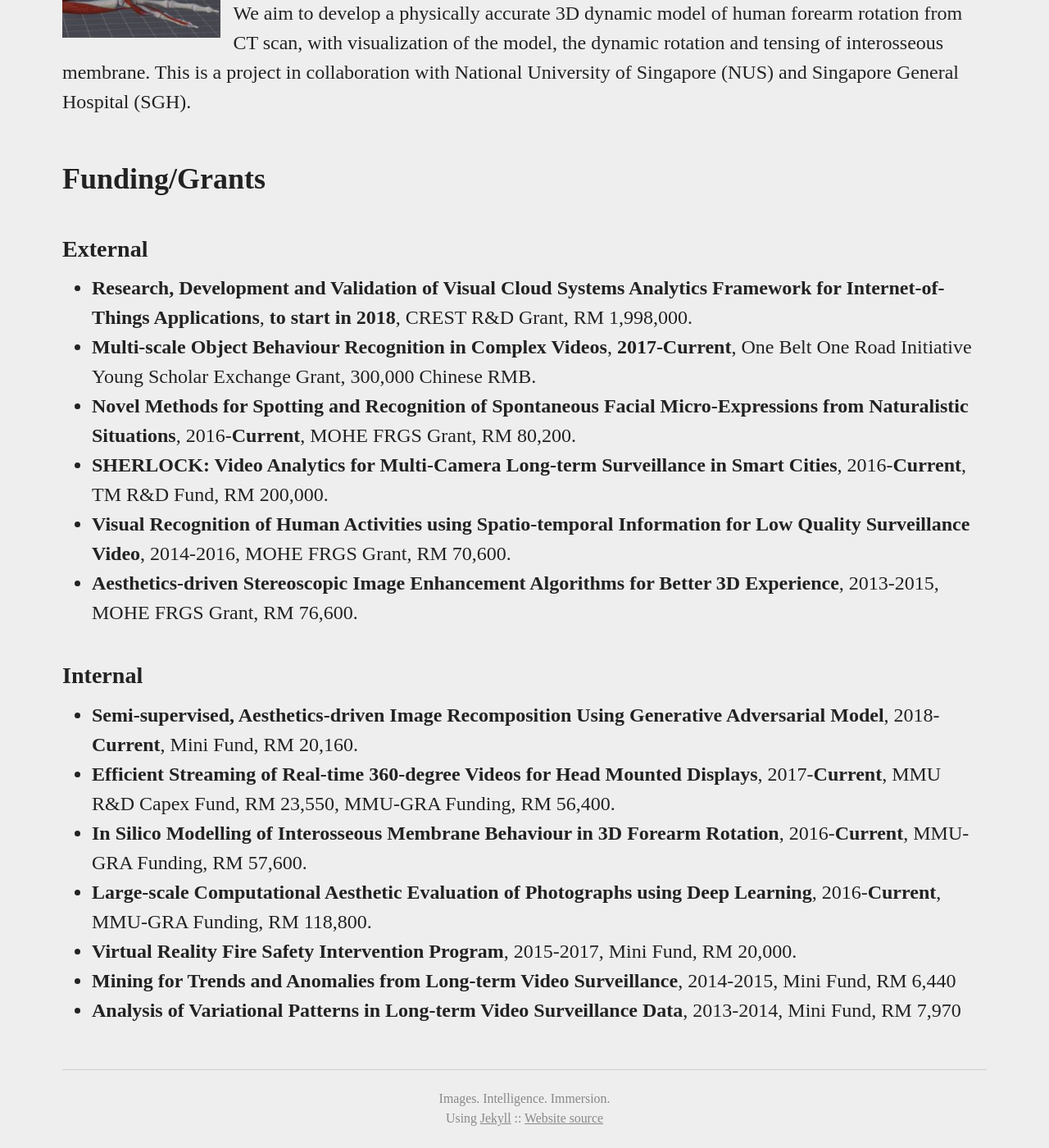
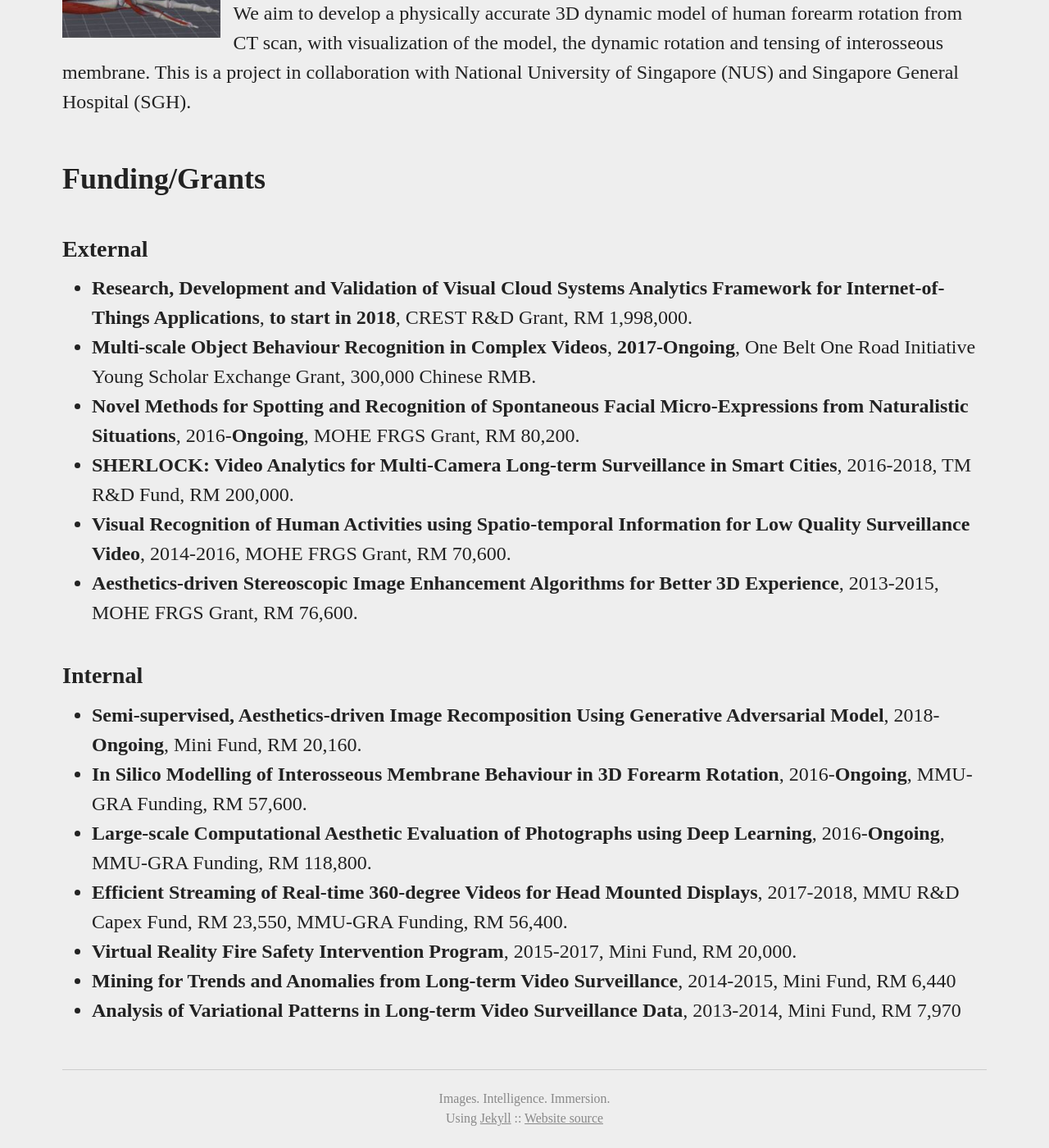
Before and after one commit to viprlab/viprlab.github.io, a Jekyll site: the page built from research.md, in a window 1280 px wide and 1400 px high, scrolled down 2222 px. Shown: the whole window at 82% size. Built offline with Jekyll 4.4.1, drawn with Linux system fonts in a browser that asks for light colours.

Commit message:
Update grant periods

```diff
--- a/research.md
+++ b/research.md
@@ -50,19 +50,19 @@ The mechanism that allows for human forearm rotation is still poorly understood.
 
 ### External
 - **Research, Development and Validation of Visual Cloud Systems Analytics Framework for Internet-of-Things Applications**{:.hilite}, **to start in 2018**{:.marker}, CREST R&D Grant, RM 1,998,000.
-- **Multi-scale Object Behaviour Recognition in Complex Videos**{:.hilite}, **2017-Current**{:.marker}, One Belt One Road Initiative Young Scholar Exchange Grant, 300,000 Chinese RMB.
-- **Novel Methods for Spotting and Recognition of Spontaneous Facial Micro-Expressions from Naturalistic Situations**{:.hilite}, 2016-**Current**{:.marker}, MOHE FRGS Grant, RM 80,200.
-- **SHERLOCK: Video Analytics for Multi-Camera Long-term Surveillance in Smart Cities**{:.hilite}, 2016-**Current**{:.marker}, TM R&D Fund, RM 200,000.
+- **Multi-scale Object Behaviour Recognition in Complex Videos**{:.hilite}, **2017-Ongoing**{:.marker}, One Belt One Road Initiative Young Scholar Exchange Grant, 300,000 Chinese RMB.
+- **Novel Methods for Spotting and Recognition of Spontaneous Facial Micro-Expressions from Naturalistic Situations**{:.hilite}, 2016-**Ongoing**{:.marker}, MOHE FRGS Grant, RM 80,200.
+- **SHERLOCK: Video Analytics for Multi-Camera Long-term Surveillance in Smart Cities**{:.hilite}, 2016-2018, TM R&D Fund, RM 200,000.
 - **Visual Recognition of Human Activities using Spatio-temporal Information for Low Quality Surveillance Video**{:.hilite}, 2014-2016, MOHE FRGS Grant, RM 70,600.
 - **Aesthetics-driven Stereoscopic Image Enhancement Algorithms for Better 3D Experience**{:.hilite}, 2013-2015, MOHE FRGS Grant, RM 76,600.
 <!-- total: 2,611,880 -->
 
 ### Internal
 - **Semi-supervised, Aesthetics-driven Image Recomposition Using Generative Adversarial Model**{:.hilite},
-2018-**Current**{:.marker}, Mini Fund, RM 20,160.
-- **Efficient Streaming of Real-time 360-degree Videos for Head Mounted Displays**{:.hilite}, 2017-**Current**{:.marker}, MMU R&D Capex Fund, RM 23,550, MMU-GRA Funding, RM 56,400.
-- **In Silico Modelling of Interosseous Membrane Behaviour in 3D Forearm Rotation**{:.hilite}, 2016-**Current**{:.marker}, MMU-GRA Funding, RM 57,600.
-- **Large-scale Computational Aesthetic Evaluation of Photographs using Deep Learning**{:.hilite}, 2016-**Current**{:.marker}, MMU-GRA Funding, RM 118,800.
+2018-**Ongoing**{:.marker}, Mini Fund, RM 20,160.
+- **In Silico Modelling of Interosseous Membrane Behaviour in 3D Forearm Rotation**{:.hilite}, 2016-**Ongoing**{:.marker}, MMU-GRA Funding, RM 57,600.
+- **Large-scale Computational Aesthetic Evaluation of Photographs using Deep Learning**{:.hilite}, 2016-**Ongoing**{:.marker}, MMU-GRA Funding, RM 118,800.
+- **Efficient Streaming of Real-time 360-degree Videos for Head Mounted Displays**{:.hilite}, 2017-2018, MMU R&D Capex Fund, RM 23,550, MMU-GRA Funding, RM 56,400.
 - **Virtual Reality Fire Safety Intervention Program**{:.hilite}, 2015-2017, Mini Fund, RM 20,000.
 - **Mining for Trends and Anomalies from Long-term Video Surveillance**{:.hilite}, 2014-2015, Mini Fund, RM 6,440
 - **Analysis of Variational Patterns in Long-term Video Surveillance Data**{:.hilite}, 2013-2014, Mini Fund, RM 7,970
```
